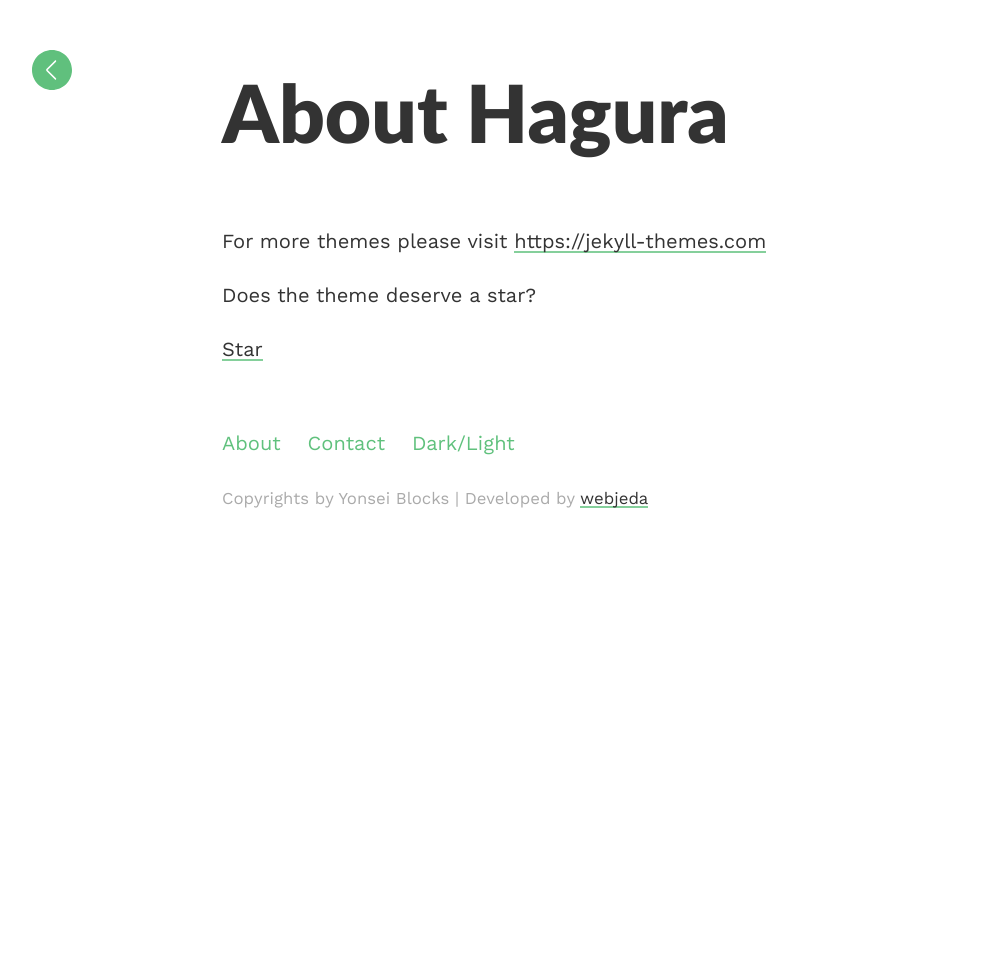
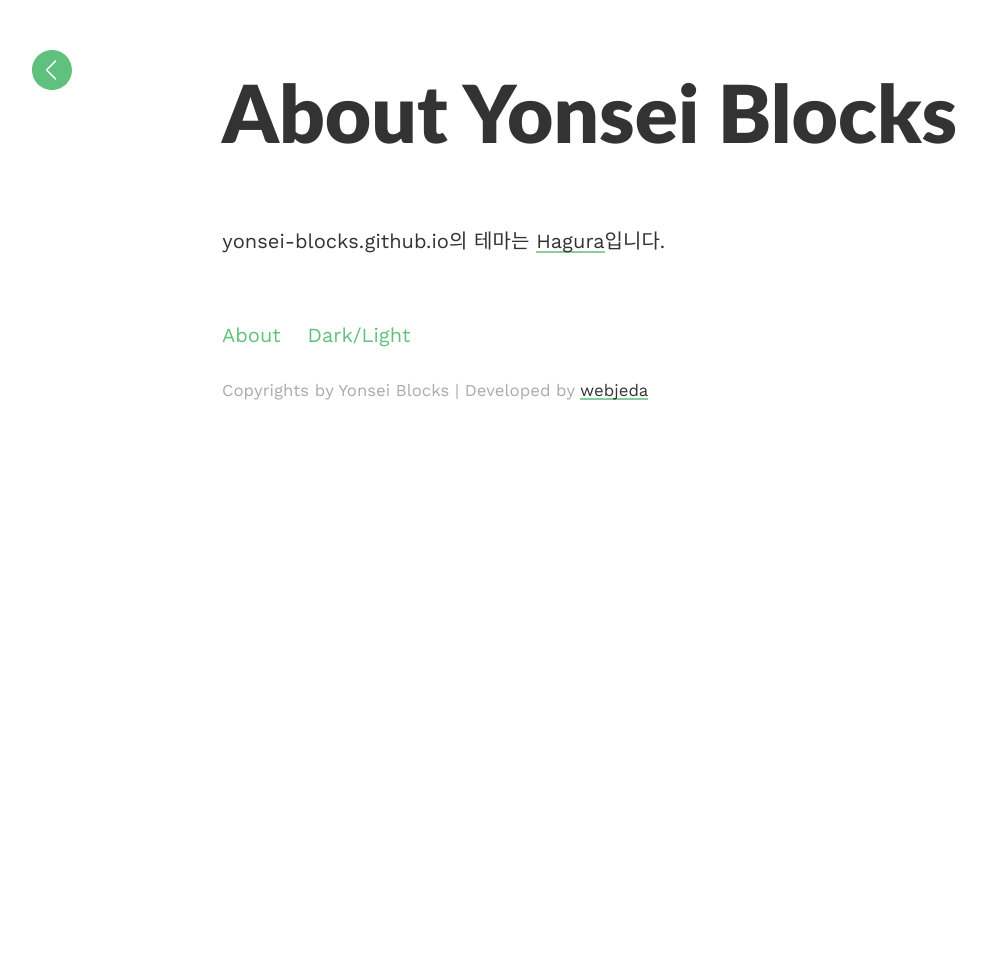
Before and after one commit to yonsei-blocks/yonsei-blocks.github.io, a Jekyll site: the page built from about.md, in a window 1280 px wide. Shown: the whole page, without its empty margins (18-1005 px from the left). Built offline with Jekyll 4.4.1, drawn with Linux system fonts in a browser that asks for light colours.

Commit message:
Update about.md

```diff
--- a/_includes/analytics.html
+++ /dev/null
@@ -1,6 +0,0 @@
-<!-- Google Analytics Tracking code -->
-<script src="https://cdn.jsdelivr.net/npm/ga-lite@1/dist/ga-lite.min.js" async></script>
-<script>
-var galite = galite || {};
-galite.UA = '{{site.analytics}}';
-</script>
--- a/_layouts/default.html
+++ b/_layouts/default.html
@@ -7,7 +7,6 @@ layout: compress
   <meta charset="utf-8">
   <meta name="viewport" content="width=device-width, initial-scale=1">
   <title>{% if page.title %}{{ page.title }} - {{ site.title }}{% else %}{{ site.title }}{% endif %}</title>
-<!--   <link href="https://fonts.googleapis.com/css?family=Lato:900|Work+Sans" rel="stylesheet"> -->
   <link rel="stylesheet" href="{{site.baseurl}}/css/main.css">
   {% seo %}
 </head>
@@ -26,11 +25,10 @@ layout: compress
 <footer>
     <div class="links">
         <a href="{{site.baseurl}}/about/">About</a>
-        <a href="{{site.baseurl}}/contact/">Contact</a>
+        <!-- <a href="{{site.baseurl}}/contact/">Contact</a> -->
         <a class="theme" onclick="theme()">Dark/Light</a>
     </div>
     <p class="copy"><small>Copyrights by {{site.title}} | Developed by <a href="http://webjeda.com">webjeda</a></small></p>
 </footer>
-{% include analytics.html %}
 </body>
 </html>
--- a/about.md
+++ b/about.md
@@ -1,13 +1,10 @@
 ---
-title: About Hagura
+title: About Yonsei Blocks
 layout: post
 permalink: /about/
 published: true
 ---
 
-For more themes please visit [https://jekyll-themes.com](https://jekyll-themes.com){: target="_blank"}
+yonsei-blocks.github.io의 테마는 [Hagura][hagura]입니다.
 
-Does the theme deserve a star?
-
-<a class="github-button" href="https://github.com/sharu725/hagura" data-style="mega" data-count-href="/sharu725/hagura/stargazers" data-count-api="/repos/sharu725/hagura#stargazers_count" data-count-aria-label="# stargazers on GitHub" aria-label="Star sharu725/hagura on GitHub">Star</a>
-<script async defer src="https://buttons.github.io/buttons.js"></script>
+[hagura]: https://github.com/sharu725/hagura
```
